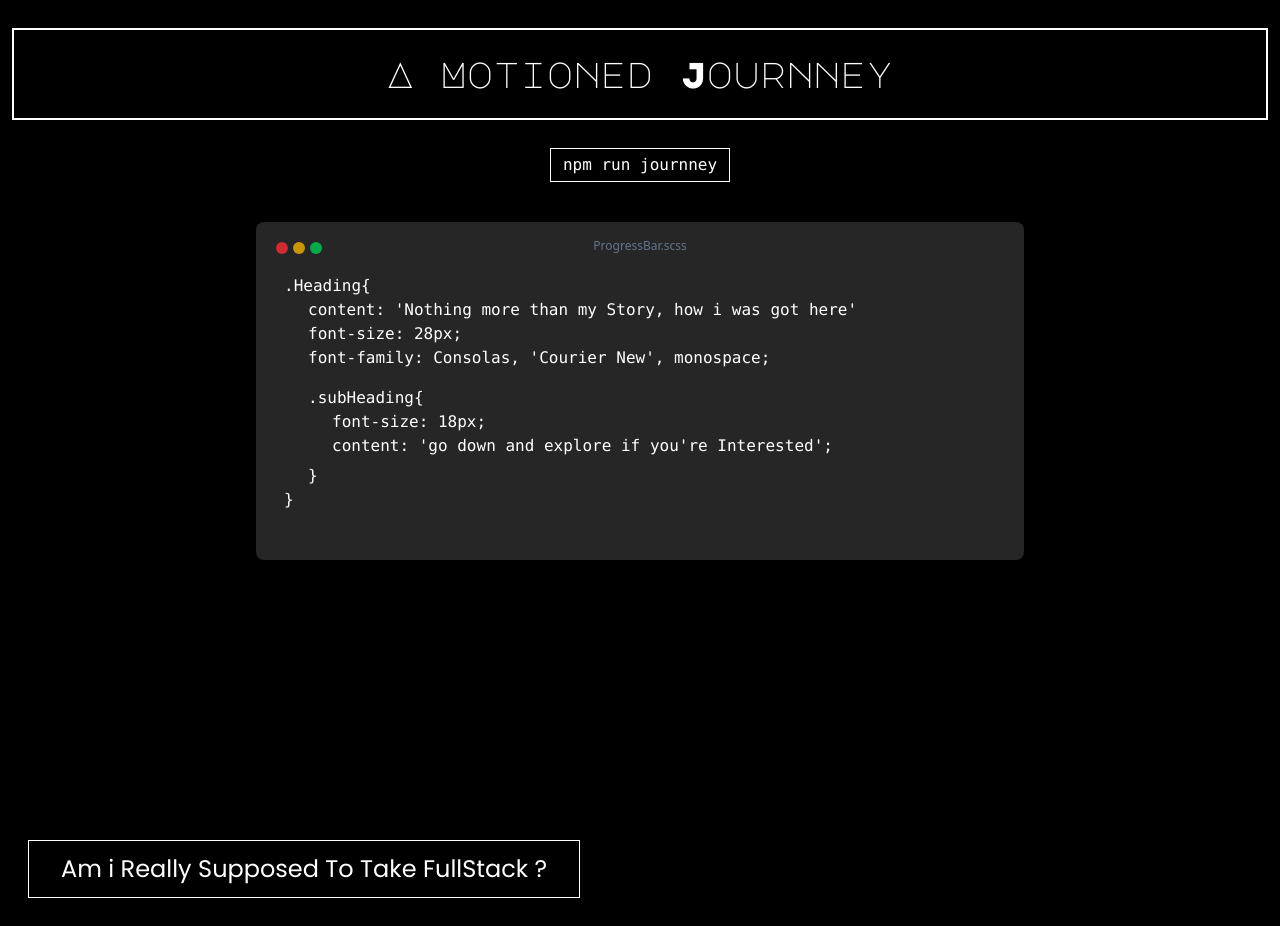
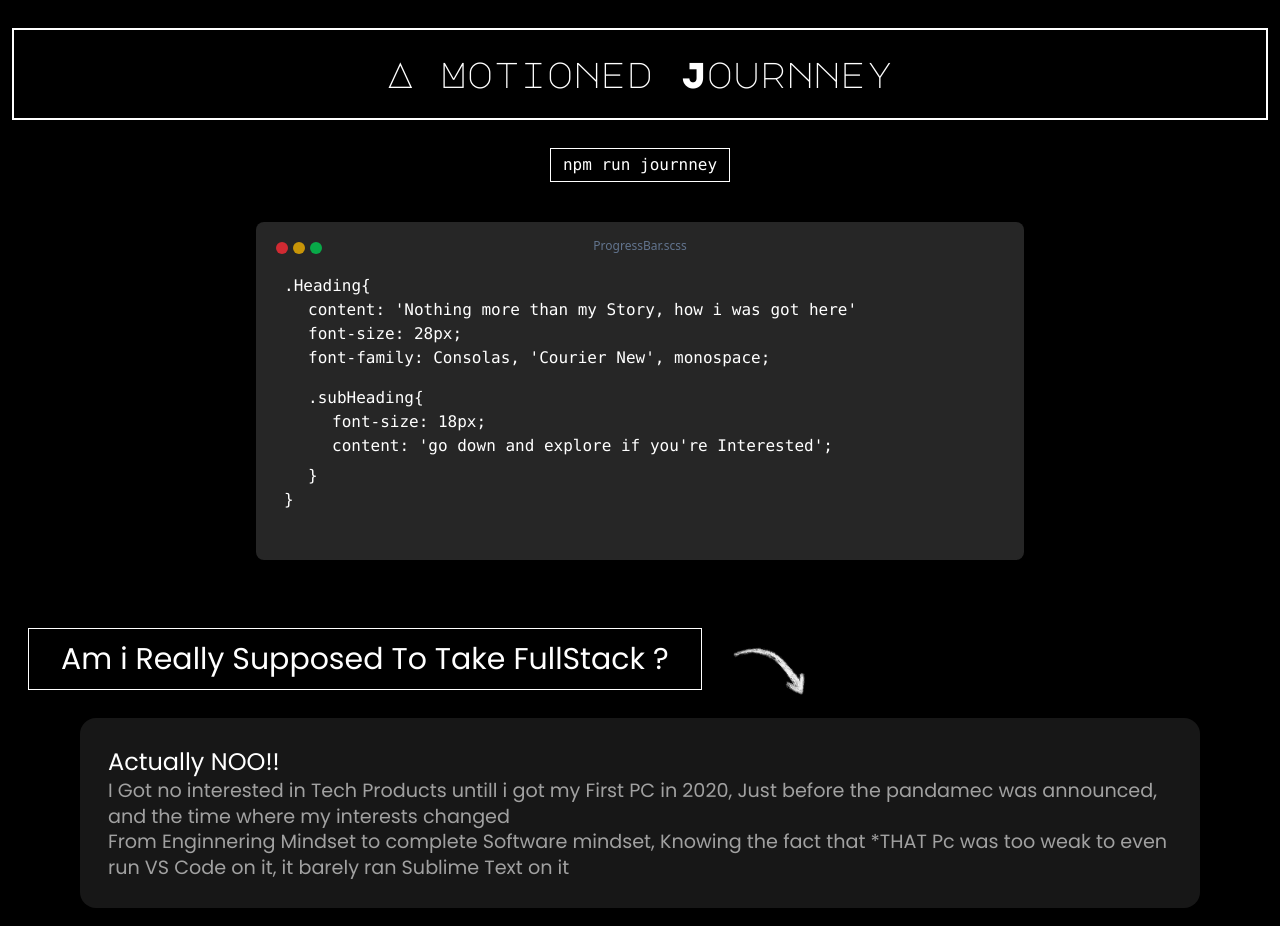
Before and after one commit to khushpatel00/Journney, a website: page index.html in a window 1280 px wide. Drawn offline with nearby package versions, Linux system fonts and the light colour scheme; files that its build step writes are made by us from their sources.

Commit message:
arrows, Journney content

```diff
--- a/index.html
+++ b/index.html
@@ -12,14 +12,14 @@
 	  </head>
 
 	<body class="bg-black selection:bg-gray-700 text-white">
-		<section style="height: 100vh;">
+		<section>
 	        <p class="text-center text-4xl py-6 heading border-2 m-3">A Motioned Journney</p>
-	        <div class="text-center"><a href="#" class="text-center inline-flex mx-auto mt-8 border p-3 py-1 npmrun">npm run journney </a></div>
+	        <div class="text-center"><a href="#Journney" class="text-center inline-flex mx-auto mt-8 border p-3 py-1 npmrun">npm run journney </a></div>
 
 
 
 				<!-- From Uiverse.io by emmanuelh-dev -->
-				<div class="relative rounded-lg bg-neutral-800  lg:w-[60%] mx-auto w-[80%] my-10 p-2">
+				<div class="relative rounded-lg bg-neutral-800 lg:w-[60%] mx-auto w-[80%] my-10 p-2">
 					<div class="relative flex text-center">
 						<div class="flex pl-3.5 pt-3"><svg viewBox="0 0 24 24" fill="currentColor" class="-ml-0.5 mr-2 h-3 w-3 text-red-500/80">
 							<circle r="12" cy="12" cx="12"></circle>
@@ -46,8 +46,14 @@
 					</code>
 				</div>
 	    </section>
-		<section class="poppins">
-			<h1 class="border inline-flex p-8 text-2xl py-3 m-7">Am i Really Supposed To Take FullStack ?</h1>
+		<section class="poppins mt-7" id="Journney">
+				<h1 class="border inline-flex p-8 text-3xl py-3 m-7 md:relative">Am i Really Supposed To Take FullStack ?
+					<img src="src/imgs/arrow.png" alt="" class="absolute bottom-0 display-none -right-28 w-20 rotate-45">
+				</h1>
+				<div class="text-2xl mx-3.5 md:mx-20 bg-neutral-900 p-7 rounded-2xl">Actually NOO!!
+					<p style="font-size: 1.2rem;" class="text-neutral-400">I Got no interested in Tech Products untill i got my First PC in 2020, Just before the pandamec was announced, and the time where my interests changed</p>
+						<p style="font-size: 1.2rem;" class="text-neutral-400">From Enginnering Mindset to complete Software mindset, Knowing the fact that *THAT Pc was too weak to even run VS Code on it, it barely ran Sublime Text on it</p>
+				</div>
 		</section>
 		<script src="src/smooth-scroll.js"></script>
 	</body>
--- a/src/input.css
+++ b/src/input.css
@@ -1,4 +1,7 @@
 @import "tailwindcss";
+*{
+    scroll-behavior: smooth;
+}
 .heading{
     font-family: 'Major Mono Display';
     transition: 0.5s;
@@ -30,3 +33,8 @@
 .poppins{
     font-family: poppins    ;
 }
+.display-none{
+    @media (width <= 920px) {
+        display: none !important;
+    }
+}
```
Also changed, not shown: src/imgs/arrow.png (added), src/output.css.
